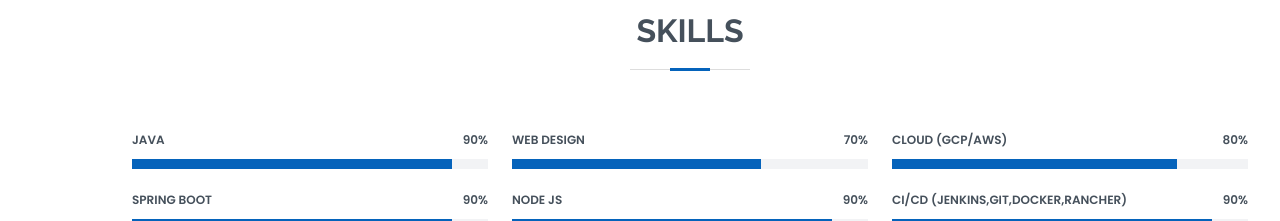
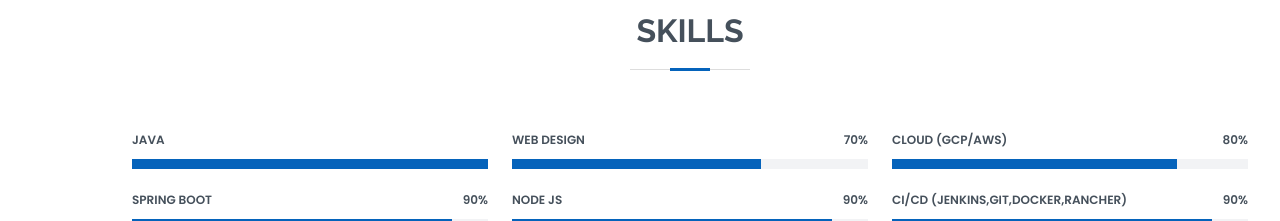
Before and after one commit to martinkimani/martinkimani.github.io, a plain HTML site: page index.html in a window 1280 px wide. Shown: the part 1480-1701 px from the top of the page. Drawn offline with nearby package versions, Linux system fonts and the light colour scheme.

Commit message:
skill progress bar change

```diff
--- a/index.html
+++ b/index.html
@@ -179,9 +179,9 @@
           <div class="col-md-4">
 
             <div class="progress">
-              <span class="skill">Java <i class="val">90%</i></span>
+              <span class="skill">Java <i class="val"></i></span>
               <div class="progress-bar-wrap">
-                <div class="progress-bar" role="progressbar" aria-valuenow="90" aria-valuemin="0" aria-valuemax="100"></div>
+                <div class="progress-bar" role="progressbar" aria-valuenow="100"></div>
               </div>
             </div>
 
```
